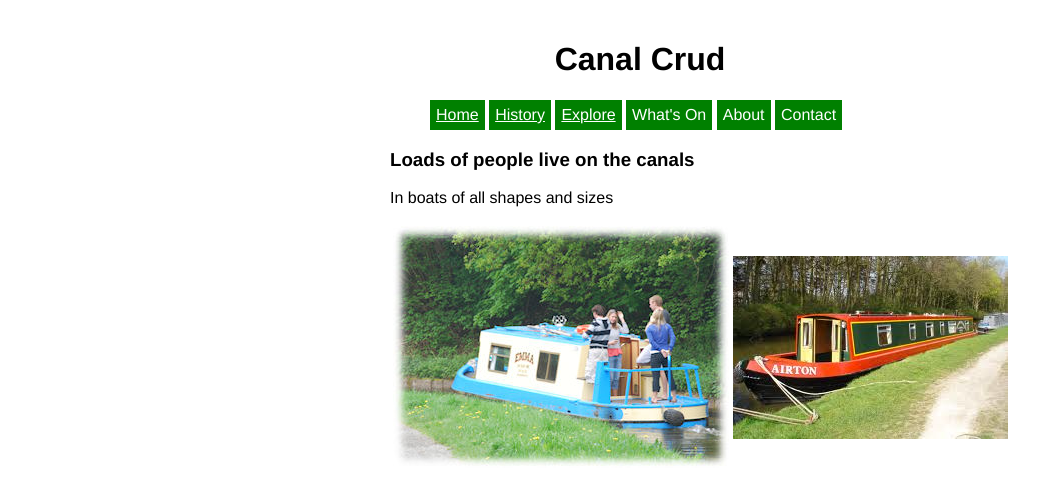
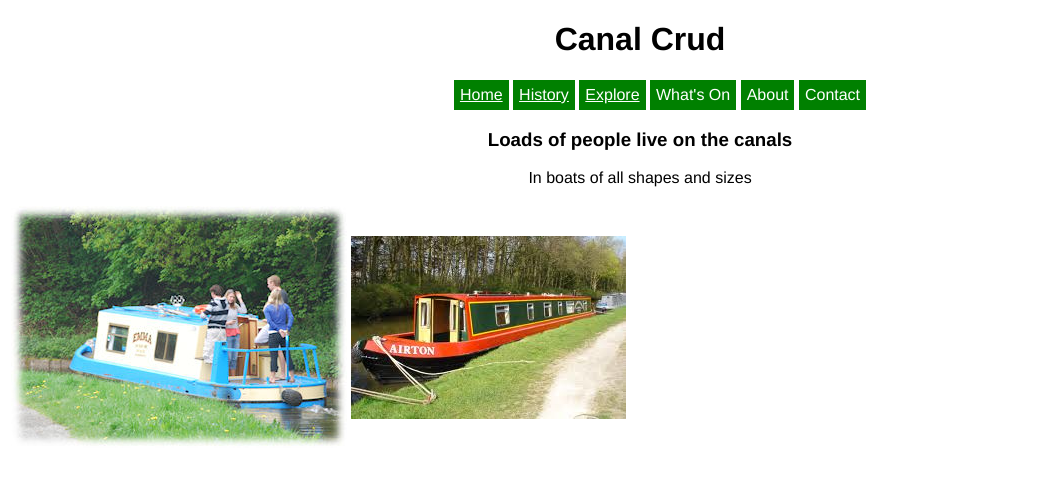
Before and after one commit to mkalu/first_repo, a plain HTML site: page history.html in a window 1280 px wide. Shown: the whole page, without its empty margins (0-1057 px from the left). Drawn offline with Linux system fonts and the light colour scheme.

Commit message:
post dash

```diff
--- a/history.html
+++ b/history.html
@@ -3,14 +3,10 @@
 <head>
 	<title>Canal History</title>
 	<style>
-        h1 {
+
+		body {
 		text-align: center;
-        }
-        body {
 		font-family: Helvetica;
-                width: 500px;
-                padding:20px;
-                margin: 0 auto;
 	}
 		.bar li {
 			display: inline-block;
```
Lines whose indentation alone changed are shown as unchanged.
